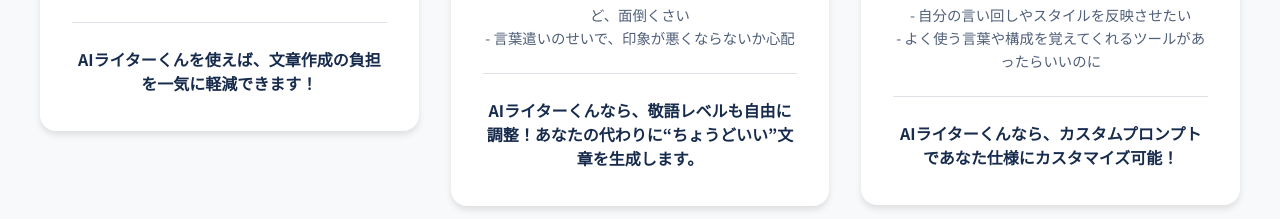
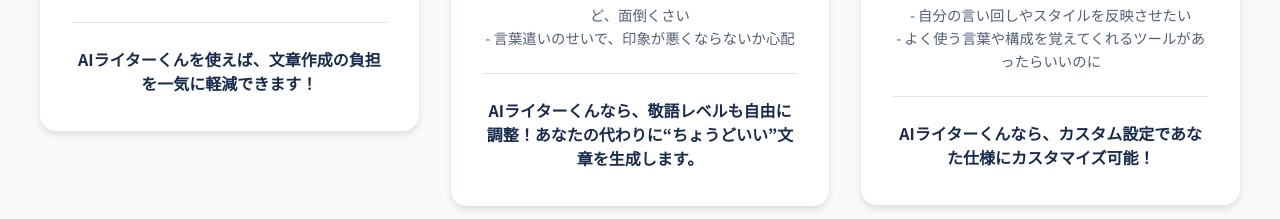
Before and after one commit to zyunulaan/lppage, a Next.js app: page / in a window 1280 px wide. Shown: the part 1160-1379 px from the top of the page. Built offline with nearby package versions, Linux system fonts and the light colour scheme.

Commit message:
finalized ver

```diff
--- a/src/components/PainPoints.js
+++ b/src/components/PainPoints.js
@@ -13,7 +13,7 @@
         description: "- この言い回し、少しフランクすぎないかな？<br />- 社内用とお客様向けで文体を切り替えたいけど、面倒くさい<br />- 言葉遣いのせいで、印象が悪くならないか心配"
       },
       {
-        name: "AIライターくんなら、カスタムプロンプトであなた仕様にカスタマイズ可能！",
+        name: "AIライターくんなら、カスタム設定であなた仕様にカスタマイズ可能！",
         image: "/images/profile3.jpg",
         painPoint: "汎用AIでは、あなたらしい表現が出てこないことも…",
         description: "- 決まったプロンプトだと、いつも同じような文章になる<br />- 自分の言い回しやスタイルを反映させたい<br />- よく使う言葉や構成を覚えてくれるツールがあったらいいのに"
```
